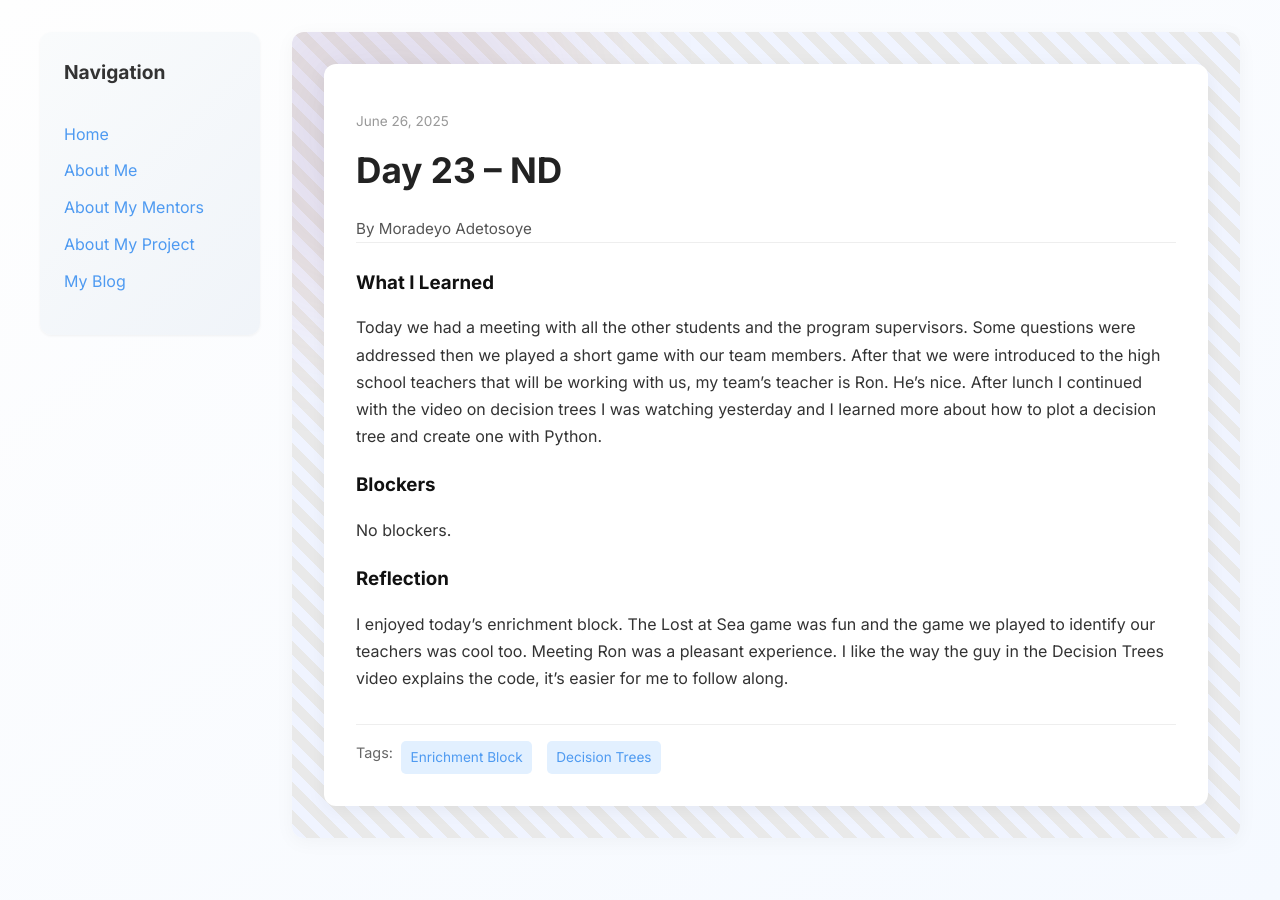
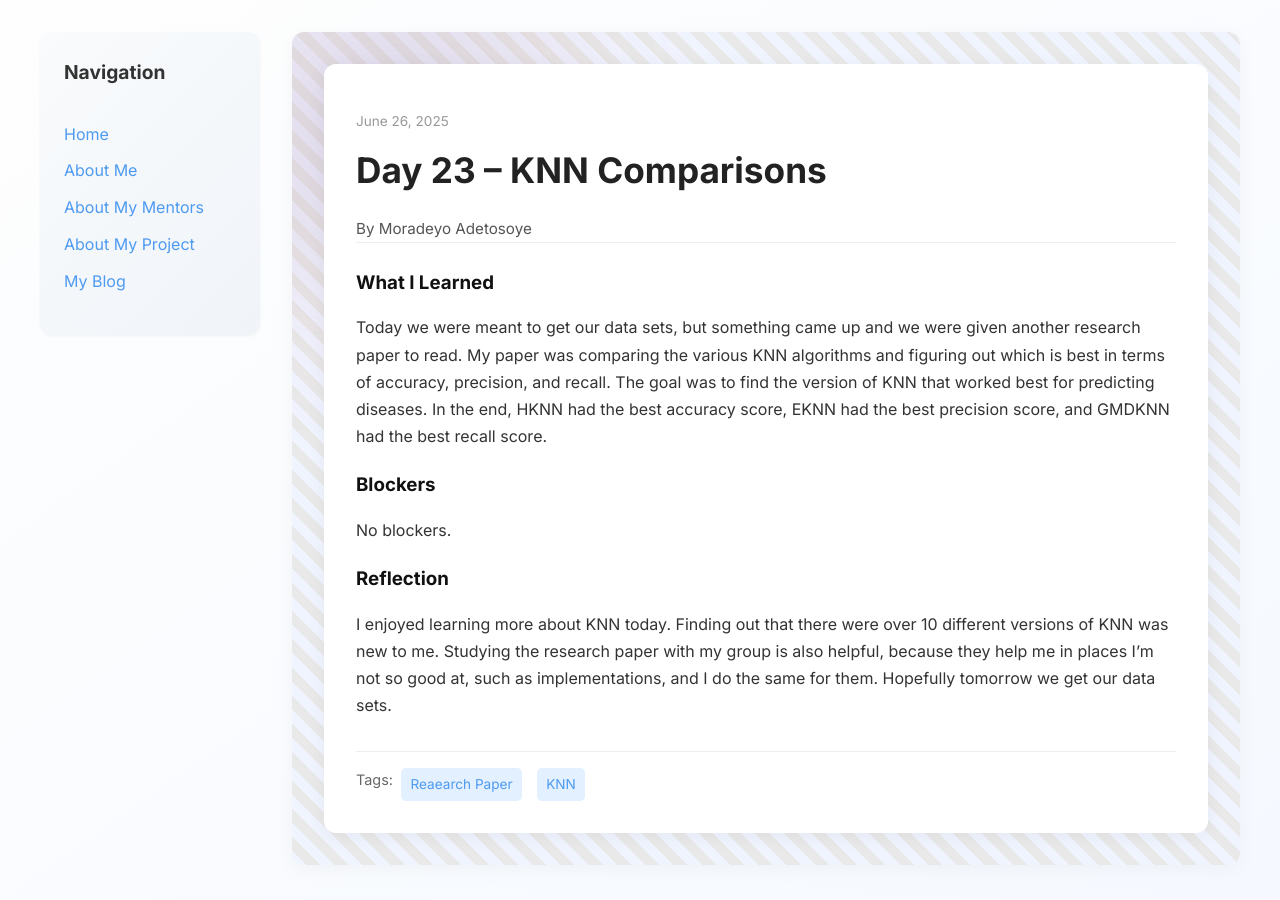
Before and after one commit to Deyo101/deyo101.github.io, a Jekyll site: the page built from _posts/2025-06-26-day-23.md, in a window 1280 px wide. Built offline with Jekyll 4.4.1, drawn with Linux system fonts in a browser that asks for light colours.

Commit message:
Update 2025-06-26-day-23.md

```diff
--- a/_posts/2025-06-26-day-23.md
+++ b/_posts/2025-06-26-day-23.md
@@ -1,17 +1,17 @@
 ---
 layout: post
-title: "Day 23 – ND"
+title: "Day 23 – KNN Comparisons"
 date: 2025-06-26
 author: Moradeyo Adetosoye
 permalink: /day23.html
-tags: ["Enrichment Block", "Decision Trees"]
+tags: ["Reaearch Paper", "KNN"]
 
 what_i_learned: |
-  Today we had a meeting with all the other students and the program supervisors. Some questions were addressed then we played a short game with our team members. After that we were introduced to the high school teachers that will be working with us, my team's teacher is Ron. He's nice. After lunch I continued with the video on decision trees I was watching yesterday and I learned more about how to plot a decision tree and create one with Python.
+  Today we were meant to get our data sets, but something came up and we were given another research paper to read. My paper was comparing the various KNN algorithms and figuring out which is best in terms of accuracy, precision, and recall. The goal was to find the version of KNN that worked best for predicting diseases. In the end, HKNN had the best accuracy score, EKNN had the best precision score, and GMDKNN had the best recall score.
 
 blockers: |
   No blockers.
 
 reflection: |
-  I enjoyed today's enrichment block. The Lost at Sea game was fun and the game we played to identify our teachers was cool too. Meeting Ron was a pleasant experience. I like the way the guy in the Decision Trees video explains the code, it's easier for me to follow along.
+  I enjoyed learning more about KNN today. Finding out that there were over 10 different versions of KNN was new to me. Studying the research paper with my group is also helpful, because they help me in places I'm not so good at, such as implementations, and I do the same for them. Hopefully tomorrow we get our data sets.
 ---
```
